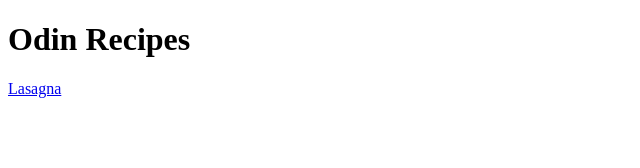
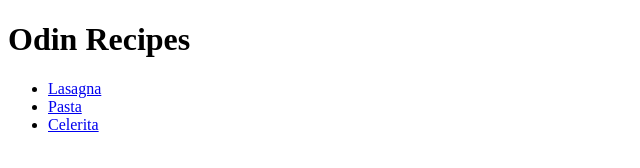
Before and after one commit to skhull-e7/odin-recipes, a plain HTML site: page index.html in a window 1280 px wide. Shown: the whole page, without its empty margins (0-640 px from the left). Drawn offline with Linux system fonts and the light colour scheme.

Commit message:
Add more content to index.html
Delete the previous a tag that links lasagna.html. Create Unordered list to make a list to links to recipes in recipes/ directory
Add a for every file in recipes/ directory to link every file in recipes/

```diff
--- a/index.html
+++ b/index.html
@@ -8,6 +8,16 @@
 </head>
 <body>
     <h1>Odin Recipes</h1>
-    <a href="./recipes/lasagna.html">Lasagna</a>
+    <ul>
+        <li>
+            <a href="./recipes/lasagna.html">Lasagna</a>
+        </li>
+        <li>
+            <a href="./recipes/pasta.html">Pasta</a>
+        </li>
+        <li>
+            <a href="./recipes/celerita.html">Celerita</a>
+        </li>
+    </ul>
 </body>
 </html>
```
